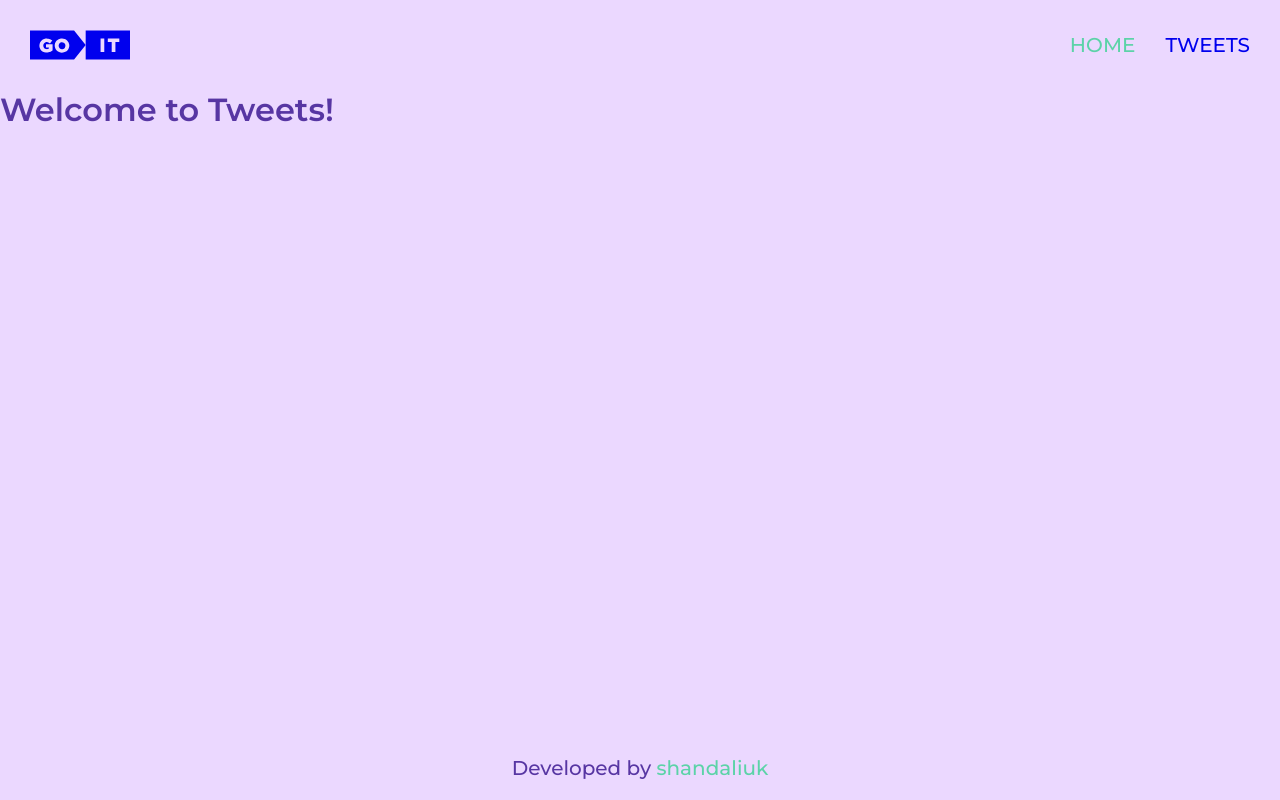
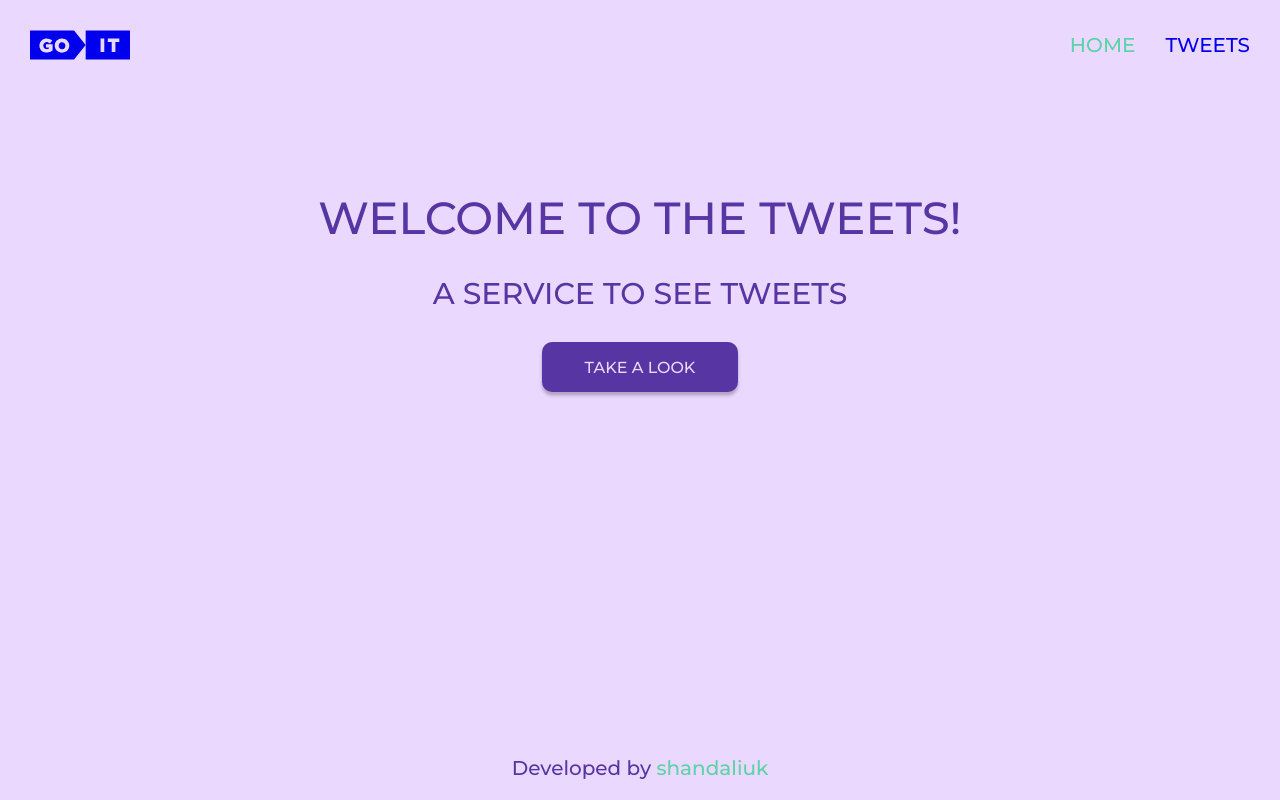
Before and after one commit to shandaliuk/Tweets, a React (Create React App) app: page / in a window 1280 px wide. Built offline with nearby package versions, Linux system fonts and the light colour scheme.

Commit message:
Added query

```diff
--- a/package.json
+++ b/package.json
@@ -9,6 +9,7 @@
     "@testing-library/user-event": "^13.5.0",
     "react": "^18.2.0",
     "react-dom": "^18.2.0",
+    "react-redux": "^8.0.5",
     "react-router-dom": "^6.10.0",
     "react-scripts": "5.0.1",
     "styled-components": "^5.3.10",
--- a/src/index.js
+++ b/src/index.js
@@ -1,7 +1,9 @@
 import React from 'react';
 import ReactDOM from 'react-dom/client';
+import { Provider } from 'react-redux';
 import { BrowserRouter } from 'react-router-dom';
 import { ThemeProvider } from 'styled-components';
+import { store } from 'redux/store';
 import './index.css';
 import { App } from './components/App';
 import { theme } from 'utils/Theme';
@@ -10,11 +12,13 @@ import { GlobalStyle } from 'utils/GlobalStyles';
 const root = ReactDOM.createRoot(document.getElementById('root'));
 root.render(
   <React.StrictMode>
+    <Provider store={store}>
       <BrowserRouter>
         <ThemeProvider theme={theme}>
           <GlobalStyle />
           <App />
         </ThemeProvider>
       </BrowserRouter>
+    </Provider>
   </React.StrictMode>
 );
--- a/src/pages/Home/Home.jsx
+++ b/src/pages/Home/Home.jsx
@@ -1,3 +1,18 @@
+import {
+  HomeSection,
+  HomeHeading,
+  HomeOverview,
+  HomeLink,
+} from './Home.styled';
+
 export const Home = () => {
-  return <h1>Welcome to Tweets!</h1>;
+  return (
+    <main>
+      <HomeSection>
+        <HomeHeading>Welcome to the Tweets!</HomeHeading>
+        <HomeOverview>A service to see tweets</HomeOverview>
+        <HomeLink to="tweets">Take a look</HomeLink>
+      </HomeSection>
+    </main>
+  );
 };
--- /dev/null
+++ b/src/pages/Home/Home.styled.jsx
@@ -0,0 +1,46 @@
+import { Link } from 'react-router-dom';
+import styled from 'styled-components';
+
+export const HomeSection = styled.section`
+  padding: 100px 0;
+  display: flex;
+  flex-direction: column;
+  row-gap: 30px;
+`;
+
+export const HomeHeading = styled.h1`
+  text-align: center;
+  text-transform: uppercase;
+  font-weight: 500;
+  font-size: 45px;
+`;
+
+export const HomeOverview = styled.h2`
+  text-align: center;
+  text-transform: uppercase;
+  font-weight: 500;
+  font-size: 30px;
+`;
+
+export const HomeLink = styled(Link)`
+  width: 196px;
+  height: 50px;
+  display: flex;
+  align-items: center;
+  justify-content: center;
+  padding: 14px 39px;
+  margin: 0 auto;
+  box-shadow: ${props => props.theme.shadows.button};
+  border-radius: 10px;
+  text-transform: uppercase;
+  background-color: ${props => props.theme.colors.secondary};
+  color: ${props => props.theme.colors.primary};
+  transition: background-color ${props => props.theme.transitions.main},
+    color ${props => props.theme.transitions.main};
+
+  &:hover,
+  &:focus {
+    background-color: ${props => props.theme.colors.accent};
+    color: ${props => props.theme.colors.secondary};
+  }
+`;
--- a/src/pages/Tweets/Tweets.jsx
+++ b/src/pages/Tweets/Tweets.jsx
@@ -1,3 +1,18 @@
+import { useState } from 'react';
+import { useGetUsersQuery } from 'services/usersApi';
+import { HiddenTitle } from './Tweets.styled';
+
 export const Tweets = () => {
-  return null;
+  const [page, setPage] = useState(1);
+
+  const { data, isLoading, isError } = useGetUsersQuery();
+
+  return (
+    !isLoading &&
+    !isError && (
+      <>
+        <HiddenTitle>User tweets</HiddenTitle>
+      </>
+    )
+  );
 };
--- /dev/null
+++ b/src/pages/Tweets/Tweets.styled.jsx
@@ -0,0 +1,12 @@
+import styled from 'styled-components';
+
+export const HiddenTitle = styled.h2`
+  position: absolute;
+  width: 1px;
+  height: 1px;
+  margin: -1px;
+  padding: 0;
+  overflow: hidden;
+  border: 0;
+  clip: rect(0 0 0 0);
+`;
--- /dev/null
+++ b/src/redux/store.js
@@ -0,0 +1,10 @@
+import { configureStore } from '@reduxjs/toolkit';
+import { usersApi } from 'services/usersApi';
+
+export const store = configureStore({
+  reducer: {
+    [usersApi.reducerPath]: usersApi.reducer,
+  },
+  middleware: getDefaultMiddleware =>
+    getDefaultMiddleware().concat([usersApi.middleware]),
+});
--- /dev/null
+++ b/src/services/usersApi.js
@@ -0,0 +1,15 @@
+import { createApi, fetchBaseQuery } from '@reduxjs/toolkit/query/react';
+
+export const usersApi = createApi({
+  reducerPath: 'usersApi',
+  baseQuery: fetchBaseQuery({
+    baseUrl: 'https://63b7f4016f4d5660c6c6ef49.mockapi.io/',
+  }),
+  endpoints: builder => ({
+    getUsers: builder.query({
+      query: () => `users`,
+    }),
+  }),
+});
+
+export const { useGetUsersQuery } = usersApi;
```
Also changed, not shown: 1 other file (tests, documents, lock files or other folders). Lines whose indentation alone changed are shown as unchanged.
